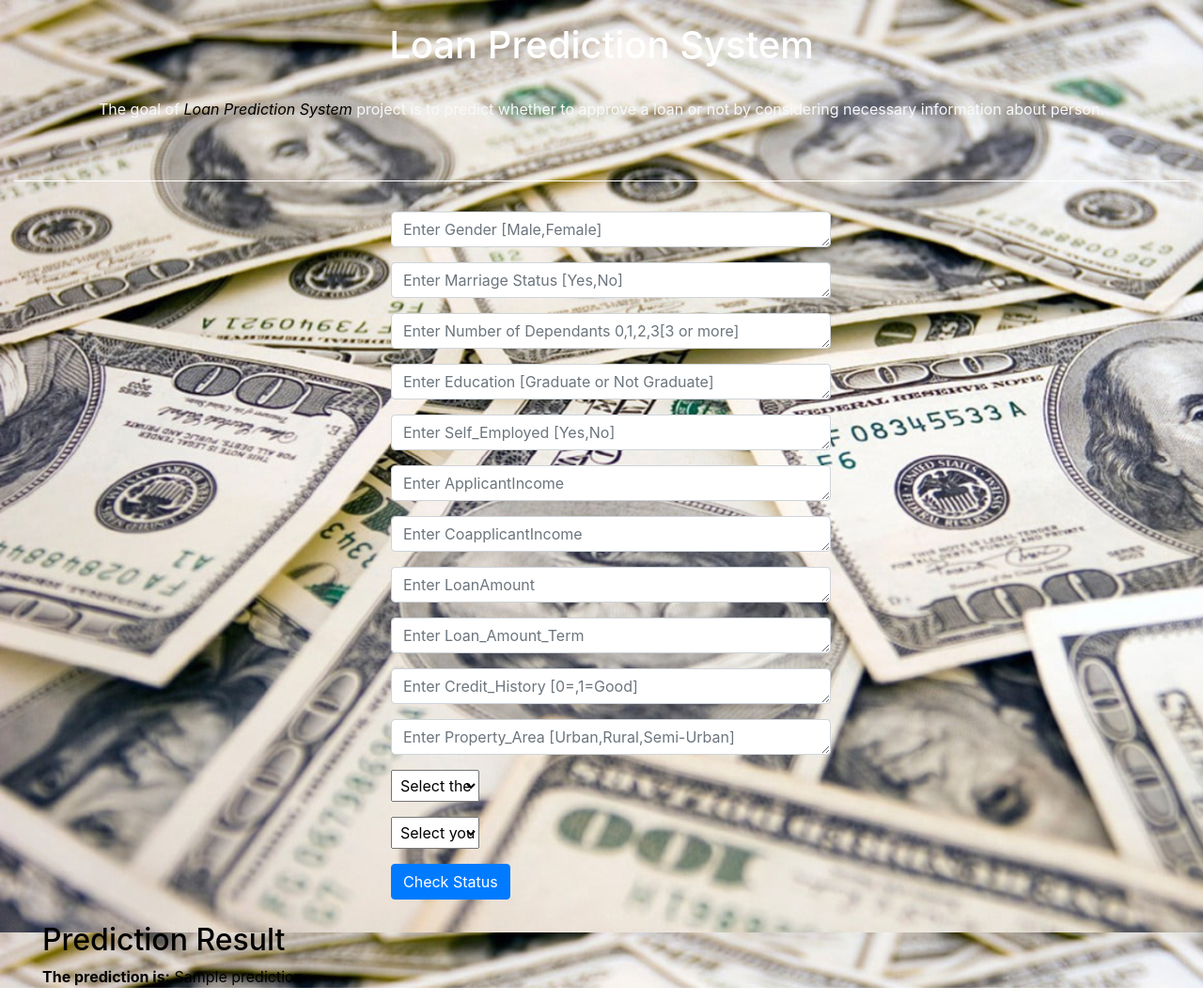
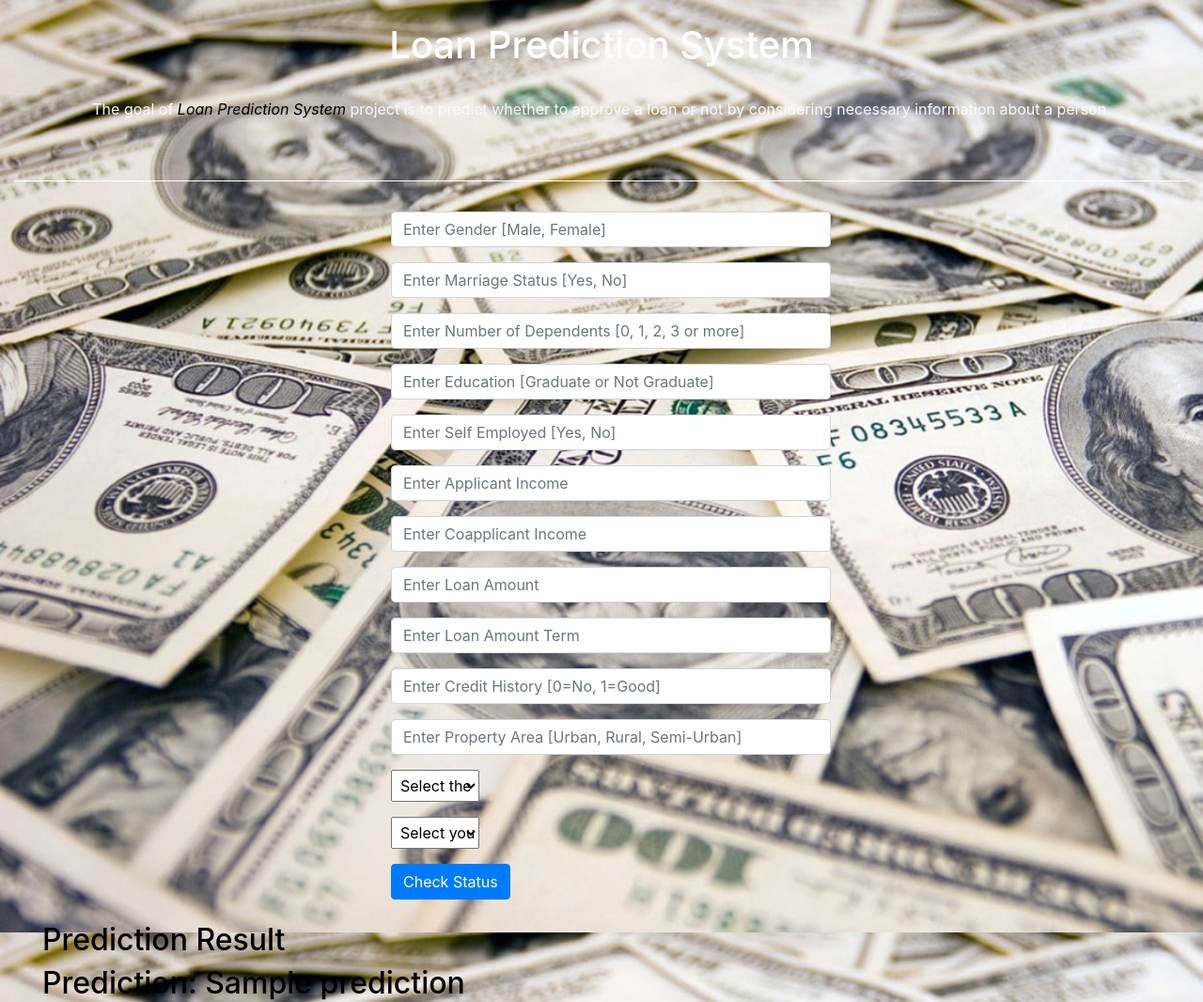
Before and after one commit to AhmadAnwar530/Machine-Learning, a Flask app: template templates/prediction.html in a window 1280 px wide. Shown: the whole page at 94% size. Run offline with Flask 3, Linux system fonts and the light colour scheme; the template is opened without the code that fills it: most values are stand-ins (such as "Sample title", 1, 10 or a date in 2020); parts of the project's set-up code (start-up, migrations or seed data) failed here and were passed over; some libraries are stand-ins or nearby versions.

Commit message:
Updated GUI
User Interface Updated

```diff
--- a/app.py
+++ b/app.py
@@ -2,16 +2,16 @@ from flask import Flask, render_template, request
 import pandas as pd
 import numpy as np
 import pickle
-from sklearn.feature_extraction.text import CountVectorizer
+from prettytable import PrettyTable
+from sklearn.preprocessing import LabelEncoder
 
 app = Flask(__name__)
 
-# Load the trained machine learning model
+# Load the trained machine learning models
 with open('./model/logistic_trained_model.pkl', 'rb') as f:
     logistic_trained_model = pickle.load(f)
 with open('./model/logistic_k_model.pkl', 'rb') as f:
     logistic_k_model = pickle.load(f)
-
 with open('./model/rfc_trained_model.pkl', 'rb') as f:
     rfc_trained_model = pickle.load(f)
 with open('./model/rf_k_model.pkl', 'rb') as f:
@@ -60,9 +60,9 @@ with open('./model/lda_trained_model.pkl', 'rb') as f:
 with open('./model/lda_k_model.pkl', 'rb') as f:
     lda_k_model = pickle.load(f)
 
-# Load the vectorizer
-with open('./vectorizer.pkl', 'rb') as f:
-    vectorizer = pickle.load(f)
+
+# Create LabelEncoder object for categorical feature encoding
+label_encoder = LabelEncoder()
 
 
 @app.route('/')
@@ -70,65 +70,101 @@ def home():
     return render_template('prediction.html')
 
 
-@app.route('/prediction', methods=['POST', 'GET'])
-def prediction():
-    if request.method == 'POST':
-        # Get the form data
-        Loan_Status = request.form.get('Loan_Status')
-        split = request.form.get('split')
-        model1 = request.form.get('model')
-        if Loan_Status is not None:
-            # Vectorize the text using the loaded vectorizer
-            Loan_Status_vectorized = vectorizer.transform([Loan_Status.lower()])
-            predicted_label = None
+@app.route('/predict', methods=['POST'])
+def predict():
+    # Take input from the HTML form
+    gender_input = request.form['gender']
+    married_input = request.form['married']
+    dependents_input = request.form['dependents']
+    education_input = request.form['education']
+    self_employed_input = request.form['self_employed']
+    income_input = request.form['income']
+    coapplicant_input = request.form['coapplicant']
+    loan_amount_input = request.form['loan_amount']
+    loan_amount_term_input = request.form['loan_amount_term']
+    credit_input = request.form['credit']
+    property_area_input = request.form['property_area']
 
-            # Make a prediction using the loaded model
-            if split == 'Train_Test' and model1 == 'Logistic_Regression':
-                predicted_label = logistic_trained_model.predict(Loan_Status_vectorized)
-            elif split == 'KFold' and model1 == 'Logistic_Regression':
-                predicted_label = logistic_k_model.predict(Loan_Status_vectorized)
-            elif split == 'Train_Test' and model1 == 'Random_Forest':
-                predicted_label = rfc_trained_model.predict(Loan_Status_vectorized)
-            elif split == 'KFold' and model1 == 'Random_Forest':
-                predicted_label = rf_k_model.predict(Loan_Status_vectorized)
-            elif split == 'Train_Test' and model1 == 'Naive_Bayes':
-                predicted_label = naive_bayes_trained_model.predict(Loan_Status_vectorized)
-            elif split == 'KFold' and model1 == 'Naive_Bayes':
-                predicted_label = nb_k_model.predict(Loan_Status_vectorized)
-            elif split == 'Train_Test' and model1 == 'Decision_Tree':
-                predicted_label = dtc_trained_model.predict(Loan_Status_vectorized)
-            elif split == 'KFold' and model1 == 'Decision_Tree':
-                predicted_label = dt_k_model.predict(Loan_Status_vectorized)
-            elif split == 'Train_Test' and model1 == 'Support_Vector':
-                predicted_label = svc_trained_model.predict(Loan_Status_vectorized)
-            elif split == 'KFold' and model1 == 'Support_Vector':
-                predicted_label = svm_k_model.predict(Loan_Status_vectorized)
-            elif split == 'Train_Test' and model1 == 'XGradientBoost':
-                predicted_label = xgb_trained_model.predict(Loan_Status_vectorized)
-            elif split == 'KFold' and model1 == 'XGradientBoost':
-                predicted_label = xgb_k_model.predict(Loan_Status_vectorized)
-            elif split == 'Train_Test' and model1 == 'KNN':
-                predicted_label = knn_trained_model.predict(Loan_Status_vectorized)
-            elif split == 'KFold' and model1 == 'KNN':
-                predicted_label = knn_k_model.predict(Loan_Status_vectorized)
-            elif split == 'Train_Test' and model1 == 'Ada_Boost':
-                predicted_label = ada_trained_model.predict(Loan_Status_vectorized)
-            elif split == 'KFold' and model1 == 'Ada_Boost':
-                predicted_label = ada_boost_k_model.predict(Loan_Status_vectorized)
-            elif split == 'Train_Test' and model1 == 'QDA':
-                predicted_label = qda_trained_model.predict(Loan_Status_vectorized)
-            elif split == 'KFold' and model1 == 'QDA':
-                predicted_label = qda_k_model.predict(Loan_Status_vectorized)
-            elif split == 'Train_Test' and model1 == 'Linear_Discriminant_Analysis':
-                predicted_label = lda_trained_model.predict(Loan_Status_vectorized)
-            elif split == 'KFold' and model1 == 'Linear_Discriminant_Analysis':
-                predicted_label = lda_k_model.predict(Loan_Status_vectorized)
-            else:
-                predicted_label = ['Invalid Input']
+    # Convert user input into feature vector
+    user_input = pd.DataFrame({
+        'Gender': [gender_input],
+        'Married': [married_input],
+        'Dependents': [dependents_input],
+        'Education': [education_input],
+        'Self_Employed': [self_employed_input],
+        'ApplicantIncome': [income_input],
+        'CoapplicantIncome': [coapplicant_input],
+        'LoanAmount': [loan_amount_input],
+        'Loan_Amount_Term': [loan_amount_term_input],
+        'Credit_History': [credit_input],
+        'Property_Area': [property_area_input]
+    })
 
-            print(predicted_label[0])
-            return render_template('prediction.html', Loan_Status=Loan_Status, prediction=predicted_label[0], split=split, model=model1)
-    return render_template('prediction.html')
+    # Encode categorical features
+    user_input['Gender'] = label_encoder.fit_transform(user_input['Gender'])
+    user_input['Married'] = label_encoder.fit_transform(user_input['Married'])
+    user_input['Dependents'] = label_encoder.fit_transform(user_input['Dependents'])
+    user_input['Education'] = label_encoder.fit_transform(user_input['Education'])
+    user_input['Self_Employed'] = label_encoder.fit_transform(user_input['Self_Employed'])
+    user_input['Property_Area'] = label_encoder.fit_transform(user_input['Property_Area'])
+
+    predicted_loan_status = None
+    # Make a prediction using the selected model
+
+    split = request.form.get('split')
+    model1 = request.form.get('model')
+
+
+    if split == 'Train_Test' and model1 == 'Logistic_Regression':
+        predicted_loan_status = logistic_trained_model.predict(user_input)
+    elif split == 'KFold' and model1 == 'Logistic_Regression':
+        predicted_loan_status = logistic_k_model.predict(user_input)
+    elif split == 'Train_Test' and model1 == 'Random_Forest':
+            predicted_loan_status = rfc_trained_model.predict(user_input)
+    elif split == 'KFold' and model1 == 'Random_Forest':
+            predicted_loan_status = rf_k_model.predict(user_input)
+    elif split == 'Train_Test' and model1 == 'Naive_Bayes':
+            predicted_loan_status = naive_bayes_trained_model.predict(user_input)
+    elif split == 'KFold' and model1 == 'Naive_Bayes':
+            predicted_loan_status = nb_k_model.predict(user_input)
+    elif split == 'Train_Test' and model1 == 'Decision_Tree':
+            predicted_loan_status = dtc_trained_model.predict(user_input)
+    elif split == 'KFold' and model1 == 'Decision_Tree':
+            predicted_loan_status = dt_k_model.predict(user_input)
+    elif split == 'Train_Test' and model1 == 'Support_Vector':
+            predicted_loan_status = svc_trained_model.predict(user_input)
+    elif split == 'KFold' and model1 == 'Support_Vector':
+            predicted_loan_status = svm_k_model.predict(user_input)
+    elif split == 'Train_Test' and model1 == 'XGradientBoost':
+            predicted_loan_status = xgb_trained_model.predict(user_input)
+    elif split == 'KFold' and model1 == 'XGradientBoost':
+            predicted_loan_status = xgb_k_model.predict(user_input)
+    elif split == 'Train_Test' and model1 == 'KNN':
+            predicted_loan_status = knn_trained_model.predict(user_input)
+    elif split == 'KFold' and model1 == 'KNN':
+            predicted_loan_status = knn_k_model.predict(user_input)
+    elif split == 'Train_Test' and model1 == 'Ada_Boost':
+            predicted_loan_status = ada_trained_model.predict(user_input)
+    elif split == 'KFold' and model1 == 'Ada_Boost':
+            predicted_loan_status = ada_boost_k_model.predict(user_input)
+    elif split == 'Train_Test' and model1 == 'QDA':
+            predicted_loan_status = qda_trained_model.predict(user_input)
+    elif split == 'KFold' and model1 == 'QDA':
+            predicted_loan_status = qda_k_model.predict(user_input)
+    elif split == 'Train_Test' and model1 == 'Linear_Discriminant_Analysis':
+            predicted_loan_status = lda_trained_model.predict(user_input)
+    elif split == 'KFold' and model1 == 'Linear_Discriminant_Analysis':
+            predicted_loan_status = lda_k_model.predict(user_input)
+
+    if predicted_loan_status is not None:
+        if predicted_loan_status == 1:
+            prediction = "Approved"
+        else:
+            prediction = "NOT Approved"
+    else:
+        prediction = "No prediction available"
+    return render_template('prediction.html', prediction=prediction, split=split, model=model1)
+
 
 if __name__ == '__main__':
     app.run(debug=True)
--- a/templates/prediction.html
+++ b/templates/prediction.html
@@ -4,17 +4,12 @@
   <meta charset="UTF-8" />
   <meta http-equiv="X-UA-Compatible" content="IE=edge" />
   <meta name="viewport" content="width=device-width, initial-scale=1.0" />
-      <!-- <link href="./prediction.css" rel="stylesheet" /> -->
   <link
     rel="stylesheet"
     href="https://maxcdn.bootstrapcdn.com/bootstrap/4.5.2/css/bootstrap.min.css"
   />
-      <script src="https://ajax.googleapis.com/ajax/libs/jquery/3.5.1/jquery.min.js"></script>
-      <!-- <script src="./prediction.js"></script> -->
-      <script src="https://pyodide-cdn2.iodide.io/v0.15.0/full/pyodide.js"></script>
-
   <style>
-         *{
+    * {
       color: black;
     }
 
@@ -22,7 +17,6 @@
       padding-top: 2rem;
       height: 100vh;
       border-top: 1px solid white;
-          /* background: linear-gradient(to right, #f0463a, #e04b4b, #c23131); */
     }
 
     body {
@@ -32,7 +26,7 @@
       background-size: cover;
     }
 
-        .form-check{
+    .form-check {
       width: 40%;
       margin: auto;
     }
@@ -55,98 +49,97 @@
     <div class="container-fluid">
       <p class="text-light text-center">
         The goal of <em>Loan Prediction System</em> project is to predict whether
-            to approve a loan or not by considering necessary information about person.
+        to approve a loan or not by considering necessary information about a person.
       </p>
     </div>
-        <div class="container-fluid pb-4 mb-4">
-        </div>
+    <div class="container-fluid pb-4 mb-4"></div>
   </div>
   <div class="container-fluid d-flex">
     <div id="center" class="container-fluid">
-          <form class="form-check" action="/prediction" method="POST">
+      <form class="form-check" action="/predict" method="POST">
         <div class="form-group">
-              <textarea
+          <input
             class="form-control mb-3"
-                id="exampleFormControlTextarea1"
-                rows="1"
-                placeholder="Enter Gender [Male,Female]"
-                name="Gender"
-              ></textarea>
-              <textarea
+            type="text"
+            placeholder="Enter Gender [Male, Female]"
+            id = "gender"
+            name="gender"
+          />
+          <input
             class="form-control mb-3"
-              id="exampleFormControlTextarea1"
-              rows="1"
-              placeholder="Enter Marriage Status [Yes,No]"
-              name="Married"
-            ></textarea>
-            <textarea
+            type="text"
+            placeholder="Enter Marriage Status [Yes, No]"
+            id = "married"
+            name="married"
+          />
+          <input
             class="form-control mb-3"
-            id="exampleFormControlTextarea1"
-            rows="1"
-            placeholder="Enter Number of Dependants 0,1,2,3[3 or more]"
-            name="Dependents"
-          ></textarea>
-          <textarea
+            type="text"
+            placeholder="Enter Number of Dependents [0, 1, 2, 3 or more]"
+            id = "dependents"
+            name="dependents"
+          />
+          <input
             class="form-control mb-3"
-            id="exampleFormControlTextarea1"
-            rows="1"
+            type="text"
             placeholder="Enter Education [Graduate or Not Graduate]"
-            name="Education"
-          ></textarea>
-          <textarea
+            id = "education"
+            name="education"
+          />
+          <input
             class="form-control mb-3"
-            id="exampleFormControlTextarea1"
-            rows="1"
-            placeholder="Enter Self_Employed [Yes,No]"
-            name="Self_Employed"
-          ></textarea>
-          <textarea
+            type="text"
+            placeholder="Enter Self Employed [Yes, No]"
+            id = "self_employed"
+            name="self_employed"
+          />
+          <input
             class="form-control mb-3"
-            id="exampleFormControlTextarea1"
-            rows="1"
-            placeholder="Enter ApplicantIncome"
-            name="ApplicantIncome"
-          ></textarea>
-          <textarea
+            type="text"
+            placeholder="Enter Applicant Income"
+            id = "income"
+            name="income"
+          />
+          <input
             class="form-control mb-3"
-            id="exampleFormControlTextarea1"
-            rows="1"
-            placeholder="Enter CoapplicantIncome"
-            name="CoapplicantIncome"
-          ></textarea>
-          <textarea
+            type="text"
+            placeholder="Enter Coapplicant Income"
+            id = "coapplicant_income"
+            name="coapplicant"
+          />
+          <input
             class="form-control mb-3"
-            id="exampleFormControlTextarea1"
-            rows="1"
-            placeholder="Enter LoanAmount"
-            name="LoanAmount"
-          ></textarea>
-          <textarea
+            type="text"
+            placeholder="Enter Loan Amount"
+            id = "loan_amount"
+            name="loan_amount"
+          />
+          <input
             class="form-control mb-3"
-            id="exampleFormControlTextarea1"
-            rows="1"
-            placeholder="Enter Loan_Amount_Term"
-            name="Loan_Amount_Term"
-          ></textarea>
-          <textarea
+            type="text"
+            placeholder="Enter Loan Amount Term"
+            id = "loan_amount_term"
+            name="loan_amount_term"
+          />
+          <input
             class="form-control mb-3"
-            id="exampleFormControlTextarea1"
-            rows="1"
-            placeholder="Enter Credit_History [0=,1=Good]"
-            name="Credit_History"
-          ></textarea>
-          <textarea
+            type="text"
+            placeholder="Enter Credit History [0=No, 1=Good]"
+            id = "credit"
+            name="credit"
+          />
+          <input
             class="form-control mb-3"
-            id="exampleFormControlTextarea1"
-            rows="1"
-            placeholder="Enter Property_Area [Urban,Rural,Semi-Urban]"
-            name="Property_Area"
-          ></textarea>
+            type="text"
+            placeholder="Enter Property Area [Urban, Rural, Semi-Urban]"
+            id = "property_area"
+            name="property_area"
+          />
 
           <select
             class="form-select form-select-lg mb-3"
             aria-label=".form-select-lg example"
-                id="spsplit-select"
+            id="split-select"
             name="split"
           >
             <option selected>Select the data split approach</option>
@@ -165,28 +158,23 @@
             <option value="Naive_Bayes">Naive Bayes</option>
             <option value="Decision_Tree">Decision Tree Classifier</option>
             <option value="Support_Vector">Support Vector Machine</option>
-                <option value="XGradientBoost">
-                  XGradientBoost
-                </option>
+            <option value="XGradientBoost">XGradientBoost</option>
             <option value="KNN">KNN</option>
             <option value="Ada_Boost">Adaboost Classifier</option>
             <option value="QDA">Quadratic Discriminant Analysis (QDA)</option>
             <option value="Linear_Discriminant_Analysis">Linear Discriminant Analysis (LDA)</option>
           </select>
         </div>
-            <button
-              type="submit"
-              id="predict"
-              onsubmit="showDiv()"
-              class="btn btn-primary"
-            >
+        <button type="submit" id="predict" class="btn btn-primary">
           Check Status
         </button>
       </form>
 
       <div id="result" class="container-fluid text-light mt-4">
         <h2>Prediction Result</h2>
-            <p><b>The prediction is:</b> {{ prediction }}</p>
+        {% if prediction %}
+        <h2>Prediction: {{ prediction }}</h2>
+        {% endif %}
       </div>
     </div>
   </div>
```
Lines whose indentation alone changed are shown as unchanged.
